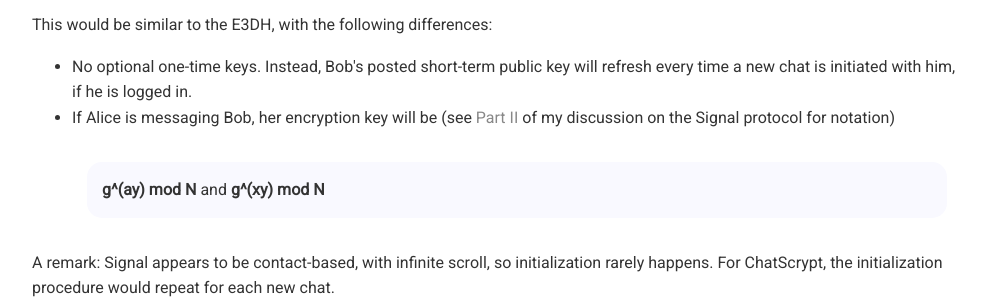
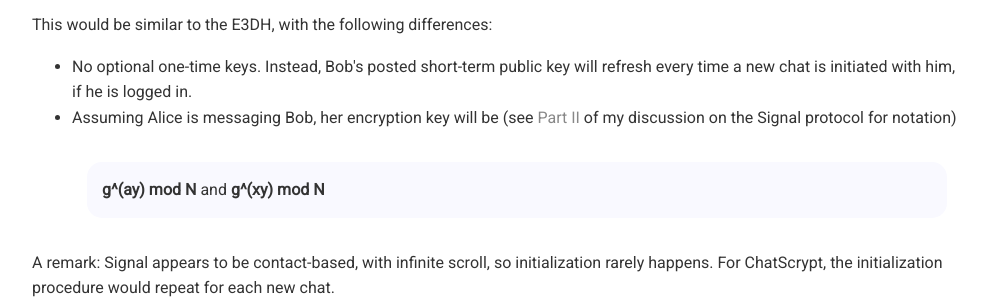
Before and after one commit to chatscrypt/chatscrypt.github.io, a Jekyll site: the page built from _posts/2020-01-21-the-chatscrypt-architecture-part-ii-repeated-triple-diffie-hellman.html, in a window 1280 px wide. Shown: the part 487-787 px from the top of the page, without its empty margins (143-1135 px from the left). Built offline with Jekyll 4.4.1, drawn with Linux system fonts in a browser that asks for light colours; comment, search, counter and statistics services are not loaded.

Commit message:
Update 2020-01-21-the-chatscrypt-architecture-part-ii-repeated-triple-diffie-hellman.html

```diff
--- a/_posts/2020-01-21-the-chatscrypt-architecture-part-ii-repeated-triple-diffie-hellman.html
+++ b/_posts/2020-01-21-the-chatscrypt-architecture-part-ii-repeated-triple-diffie-hellman.html
@@ -23,7 +23,7 @@ This would be similar to the E3DH, with the following differences:
 
  <li>No optional one-time keys. Instead, Bob's posted short-term public key will refresh every time a new chat is initiated with him, if he is logged in.
 
- <li>If Alice is messaging Bob, her encryption key will be (see <a href="https://chatscrypt.github.io/2020/01/06/the-signal-protocol-part-ii-the-diffie-hellman-key-exchange">Part II</a> of my discussion on the Signal protocol for notation)
+ <li>Assuming Alice is messaging Bob, her encryption key will be (see <a href="https://chatscrypt.github.io/2020/01/06/the-signal-protocol-part-ii-the-diffie-hellman-key-exchange">Part II</a> of my discussion on the Signal protocol for notation)
 <div class="media">
  <b>g^(ay) mod N</b> and <b>g^(xy) mod N</b>
 </div>
```
